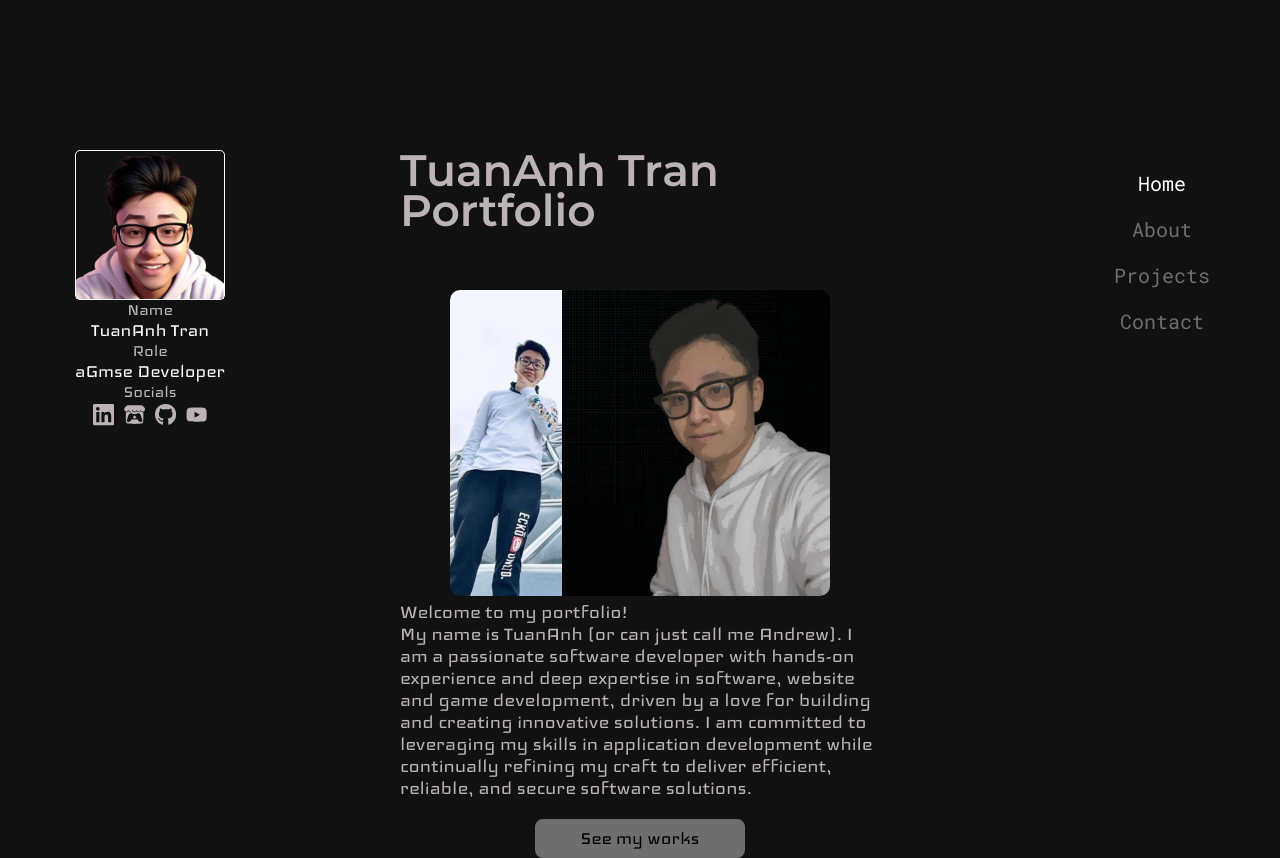
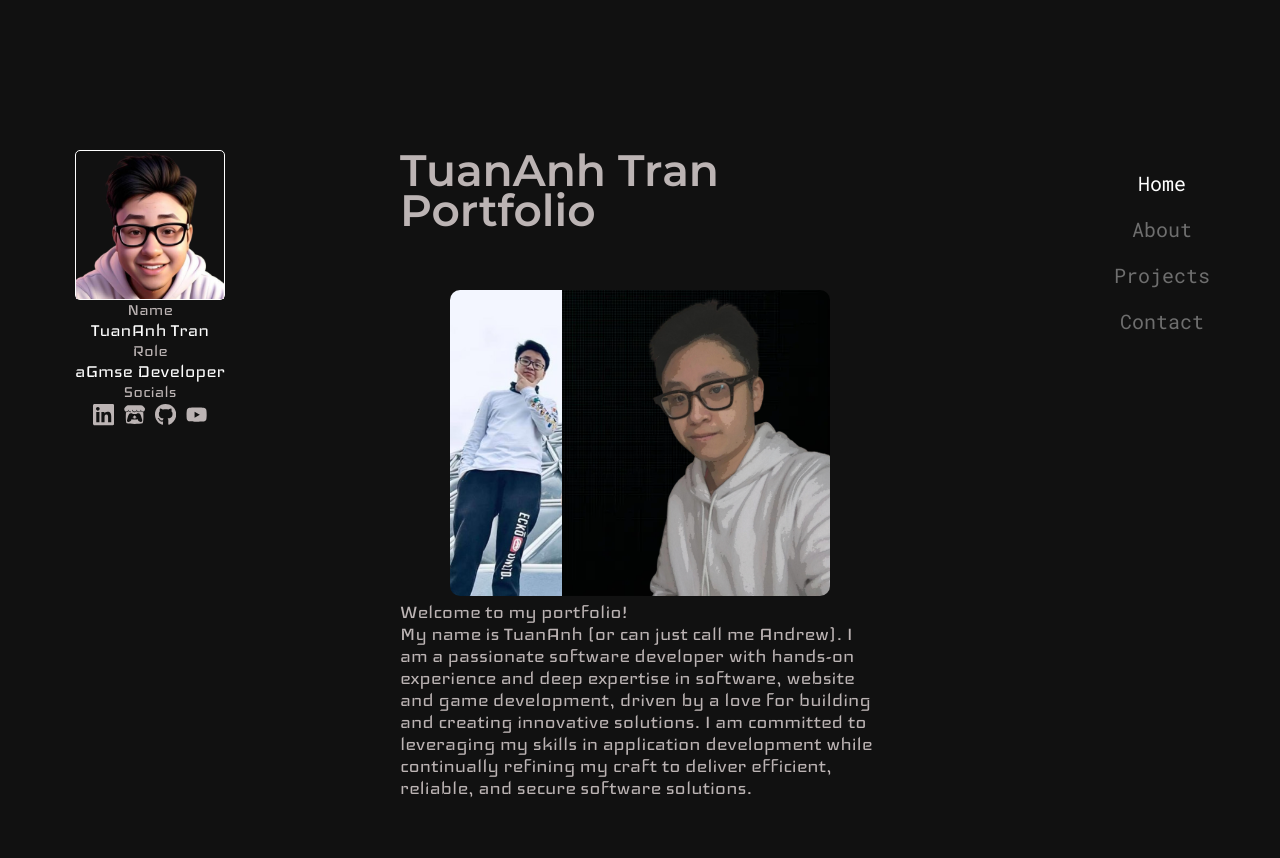
Before and after one commit to Sir-Apple/portfolio, a React (Create React App) app in the folder my_folio/: page /portfolio/ in a window 1280 px wide. After the commit the page ends 800 px from the top, so only its background shows below. Built offline with nearby package versions, Linux system fonts and the light colour scheme; the HTML template or start-up script is replaced by a standard one.

Commit message:
Update Home.js

```diff
--- a/my_folio/src/pages/Home.js
+++ b/my_folio/src/pages/Home.js
@@ -59,7 +59,6 @@ export default function Home() {
         refining my craft to deliver efficient, reliable, and secure software
         solutions.
       </PText>
-      <Button btnLink="/projects" btnText="See my works" />
     </InfoStyle>
   );
 }
```
